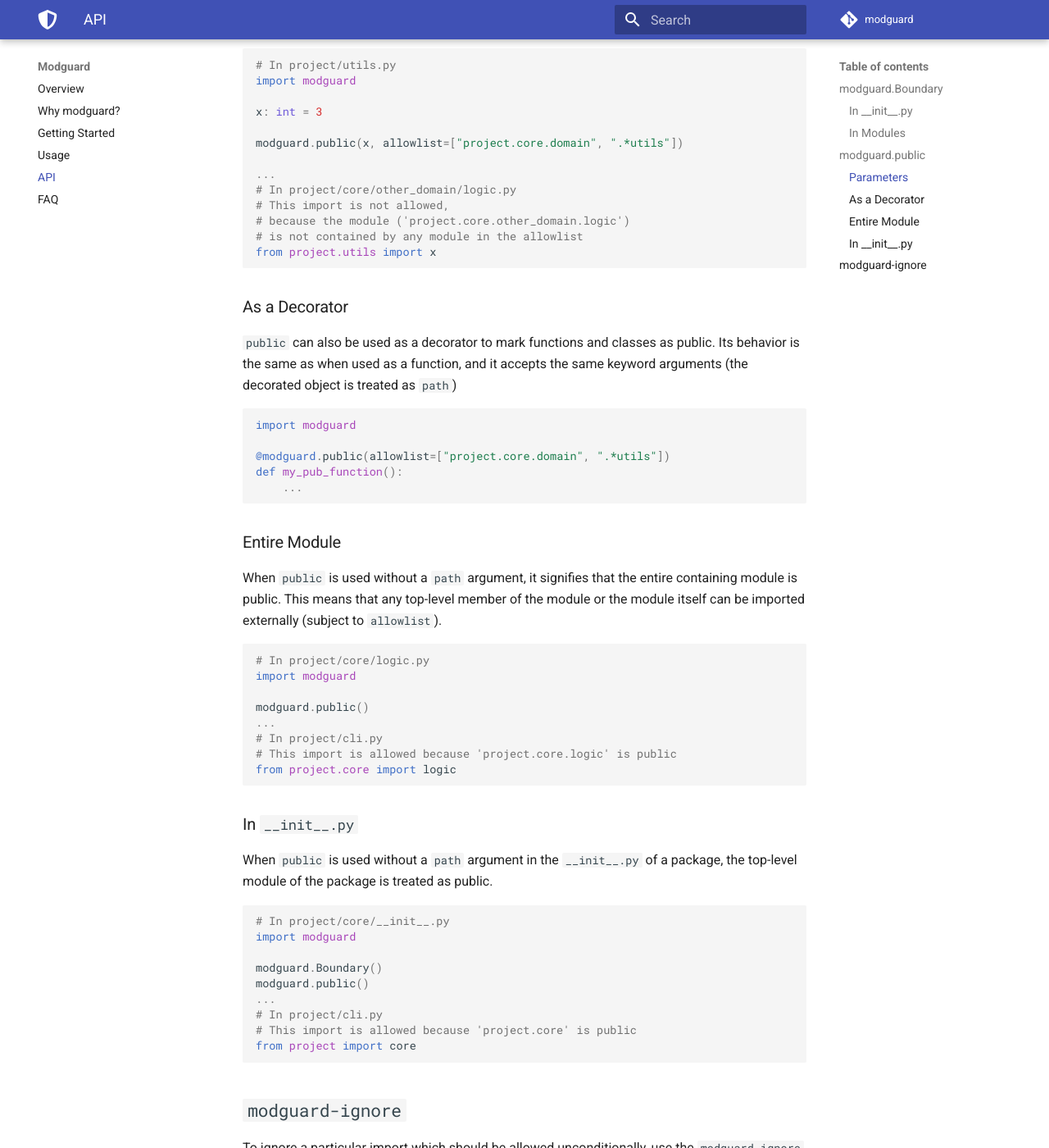
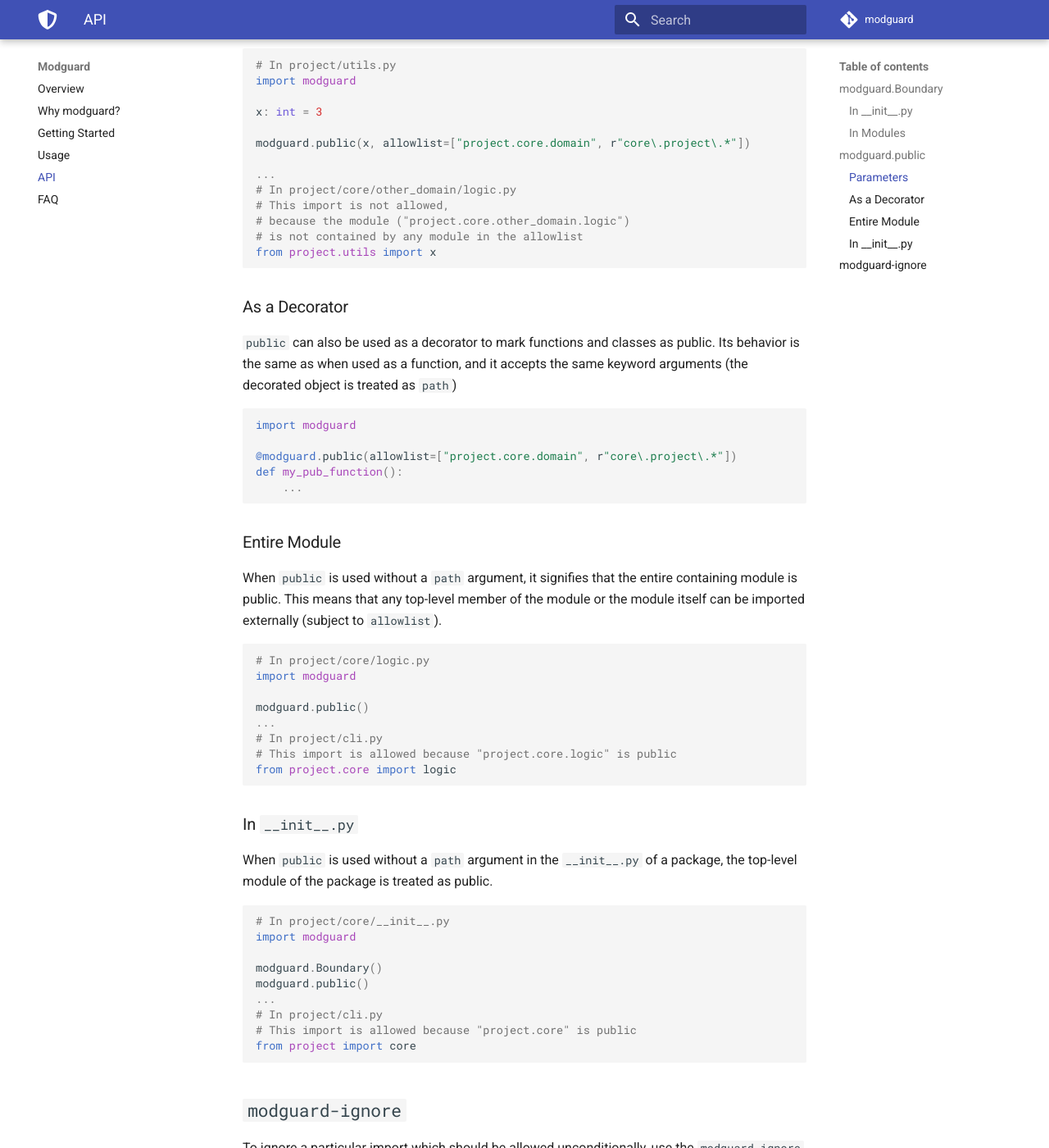
Before and after one commit to gauge-sh/tach, an MkDocs documentation site: the page built from docs/api.md, in a window 1280 px wide and 1400 px high, scrolled down 1661 px. Shown: the whole window at 82% size. Built offline with MkDocs 1.6.1 and Material for MkDocs 9.7.7, drawn with Linux system fonts in a browser that asks for light colours; comment, search, counter and statistics services are not loaded; some of the changed text lies outside the part shown.

Commit message:
docs tweaks

````diff
--- a/docs/api.md
+++ b/docs/api.md
@@ -15,7 +15,7 @@
 ```python
 # project/core/inner.py
 # This function will be considered private
-# due to the boundary at 'project.core'
+# due to the boundary at "project.core"
 def private_function():
     ...
 ```
@@ -29,7 +29,7 @@
 Boundary()
 
 # This function will be considered private
-# due to the boundary at 'project.core.other'
+# due to the boundary at "project.core.other"
 def other_private_function():
     ...
 ```
@@ -60,12 +60,12 @@
 
 x: int = 3
 
-modguard.public(x, allowlist=["project.core.domain", ".*utils"])
+modguard.public(x, allowlist=["project.core.domain", r"core\.project\.*"])
 
 ...
 # In project/core/other_domain/logic.py
 # This import is not allowed,
-# because the module ('project.core.other_domain.logic')
+# because the module ("project.core.other_domain.logic")
 # is not contained by any module in the allowlist
 from project.utils import x
 ```
@@ -76,7 +76,7 @@
 ```python
 import modguard
 
-@modguard.public(allowlist=["project.core.domain", ".*utils"])
+@modguard.public(allowlist=["project.core.domain", r"core\.project\.*"])
 def my_pub_function():
     ...
 ```
@@ -90,7 +90,7 @@
 modguard.public()
 ...
 # In project/cli.py
-# This import is allowed because 'project.core.logic' is public
+# This import is allowed because "project.core.logic" is public
 from project.core import logic
 ```
 
@@ -104,7 +104,7 @@
 modguard.public()
 ...
 # In project/cli.py
-# This import is allowed because 'project.core' is public
+# This import is allowed because "project.core" is public
 from project import core
 ```
 
````
Also changed, not shown: README.md (+7 -7 lines).
